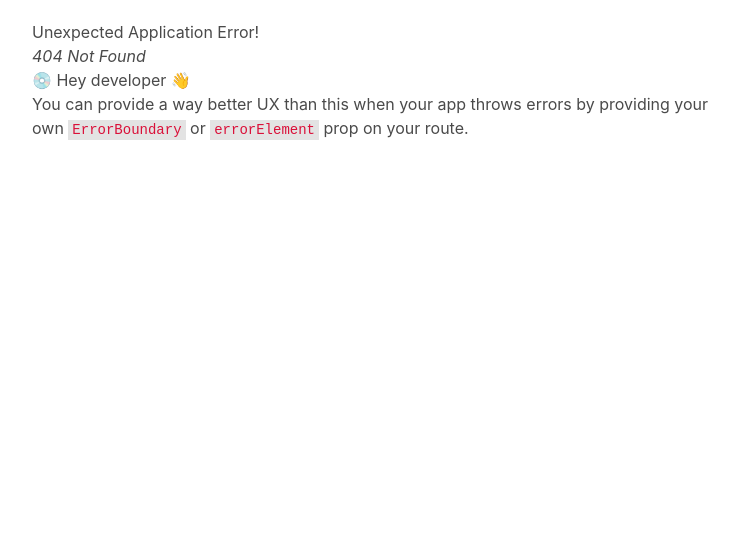
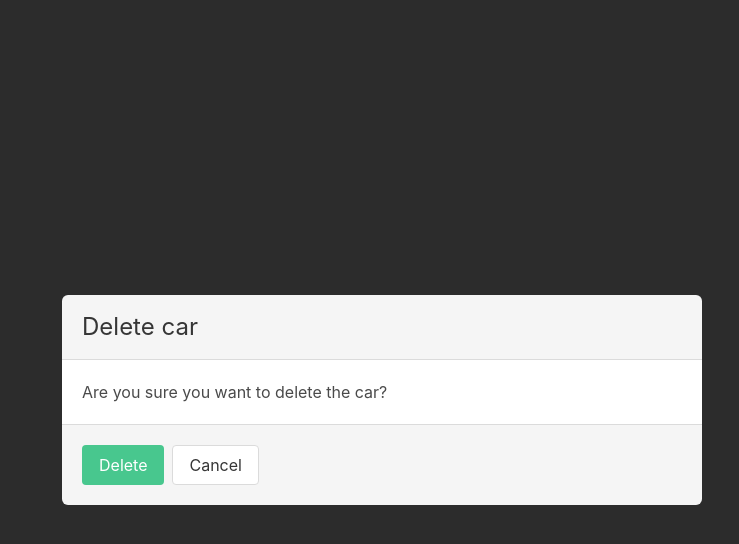
Before and after one commit to nahuelc00/rent-a-car-frontend, a React (Vite) app: page /delete/1 in a window 1280 px wide. Before the commit this address had no page. Shown: the top 544 px of the page, without its empty margins (258-997 px from the left). Built offline with nearby package versions, Linux system fonts and the light colour scheme.

Commit message:
add delete page

```diff
--- a/src/router.jsx
+++ b/src/router.jsx
@@ -3,6 +3,7 @@ import { createBrowserRouter } from 'react-router-dom';
 import { Root } from './ui/pages/root';
 import { Form } from './ui/pages/form';
 import { Detail } from './ui/pages/detail';
+import { Delete } from './ui/pages/delete';
 
 const router = createBrowserRouter([
   {
@@ -21,6 +22,11 @@ const router = createBrowserRouter([
     path: 'form/edit/:id',
     element: <Form isUpdate />,
   },
+  {
+    path: 'delete/:id',
+    element: <Delete />,
+  },
+
 ]);
 
 export { router };
--- /dev/null
+++ b/src/ui/pages/delete.jsx
@@ -0,0 +1,52 @@
+/* eslint-disable react/jsx-no-bind */
+import React, { useState } from 'react';
+import { useNavigate, useParams } from 'react-router-dom';
+import { ActionModal } from '../components/ActionModal';
+import { deleteCar } from '../../services/cars';
+import { InformationModal } from '../components/InformationModal';
+import { Loader } from '../components/Loader';
+
+function Delete() {
+  const { id } = useParams();
+  const [isCarDeleted, setIsCarDeleted] = useState(false);
+  const [isLoading, setIsLoading] = useState(false);
+  const navigate = useNavigate();
+
+  function handleDeleteCar() {
+    setIsLoading(true);
+    deleteCar(id).then(() => {
+      setIsLoading(false);
+      setIsCarDeleted(true);
+    });
+  }
+
+  function handleCancelCar() {
+    navigate('/');
+  }
+
+  if (isLoading) {
+    return (
+      <div className="is-flex is-justify-content-center">
+        <Loader />
+      </div>
+    );
+  }
+
+  if (isCarDeleted) {
+    return (
+      <InformationModal title="Car deleted succesfully" exitRoute="/" />
+    );
+  }
+
+  return (
+    <ActionModal
+      title="Delete car"
+      subtitle="Are you sure you want to delete the car?"
+      handleAffirmationModal={handleDeleteCar}
+      handleCancelModal={handleCancelCar}
+      action="Delete"
+    />
+  );
+}
+
+export { Delete };
```
